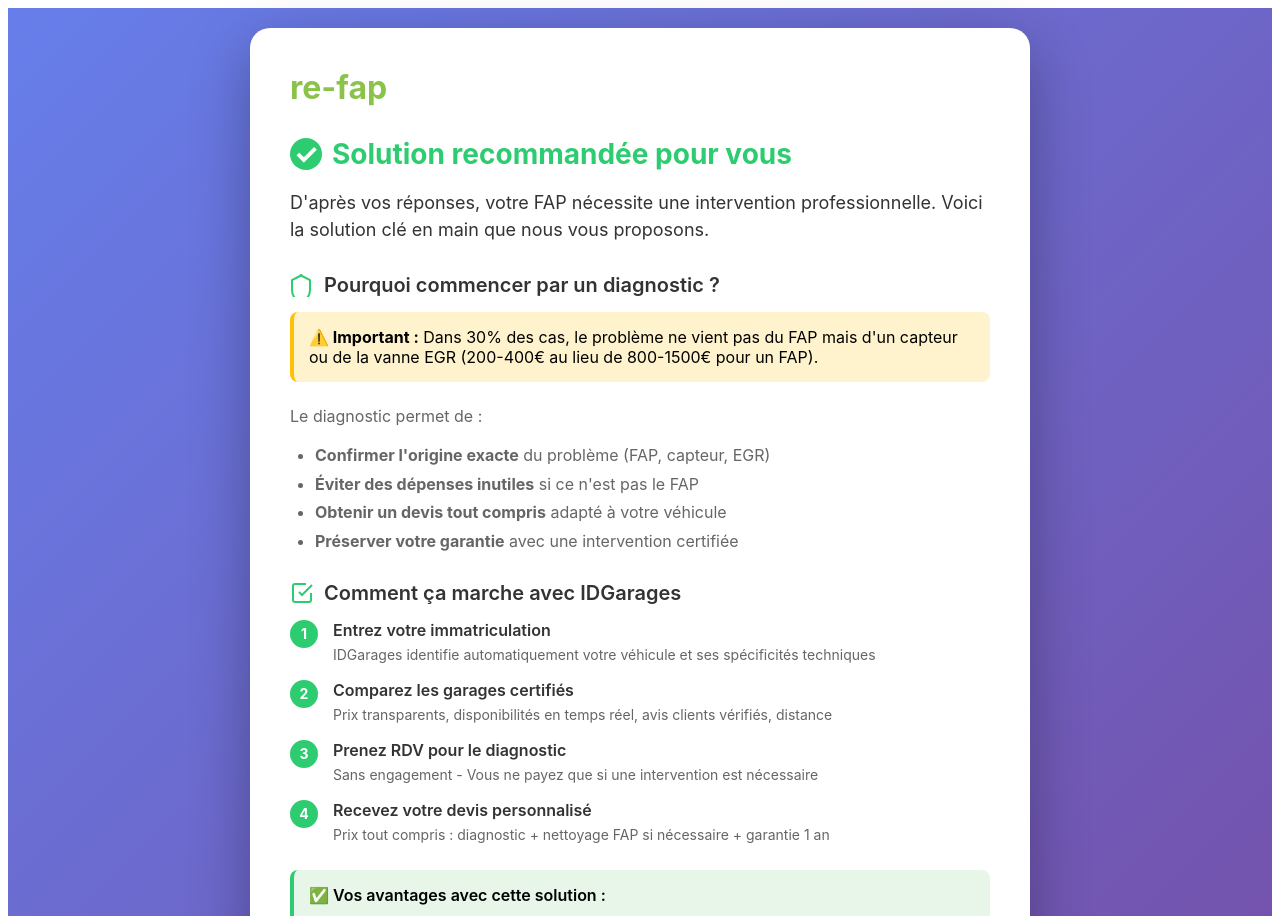
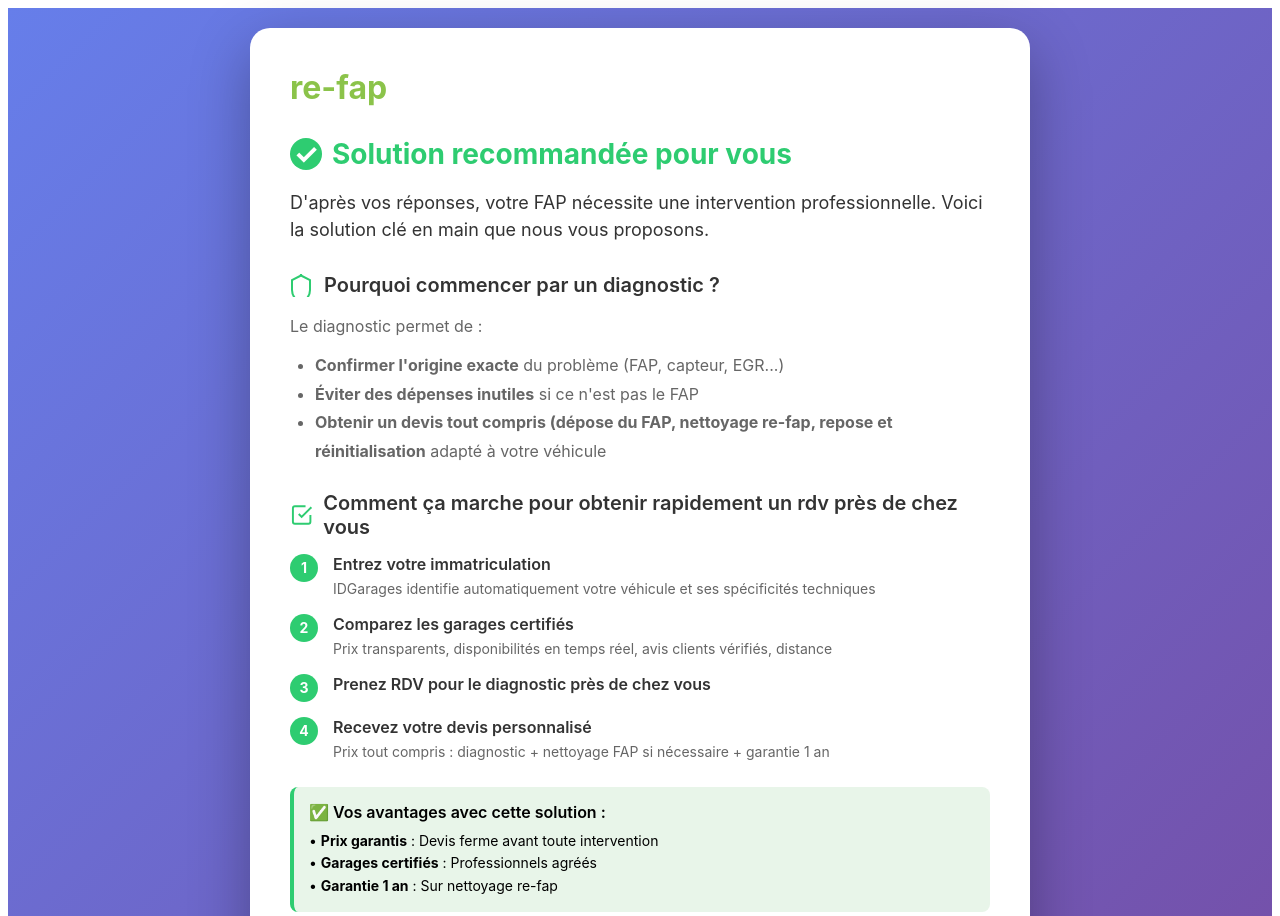
Before and after one commit to REFAP/autoai_re-fap-v2, a Next.js app: page /landing/garage in a window 1280 px wide. Shown: the top 916 px of the page. Built offline with nearby package versions, Linux system fonts and the light colour scheme.

Commit message:
Update garage.js

```diff
--- a/pages/landing/garage.js
+++ b/pages/landing/garage.js
@@ -191,17 +191,12 @@ export default function GarageLanding() {
               Pourquoi commencer par un diagnostic ?
             </h2>
 
-            <div style={styles.warningBox}>
-              <strong>⚠️ Important :</strong> Dans 30% des cas, le problème ne vient pas du FAP mais d'un capteur ou de la vanne EGR (200-400€ au lieu de 800-1500€ pour un FAP).
-            </div>
-
             <div style={{color: '#666', lineHeight: '1.8'}}>
               Le diagnostic permet de :
               <ul style={{marginTop: '10px', paddingLeft: '25px'}}>
-                <li><strong>Confirmer l'origine exacte</strong> du problème (FAP, capteur, EGR)</li>
+                <li><strong>Confirmer l'origine exacte</strong> du problème (FAP, capteur, EGR...)</li>
                 <li><strong>Éviter des dépenses inutiles</strong> si ce n'est pas le FAP</li>
-                <li><strong>Obtenir un devis tout compris</strong> adapté à votre véhicule</li>
-                <li><strong>Préserver votre garantie</strong> avec une intervention certifiée</li>
+                <li><strong>Obtenir un devis tout compris (dépose du FAP, nettoyage re-fap, repose et réinitialisation</strong> adapté à votre véhicule</li>
               </ul>
             </div>
           </div>
@@ -213,7 +208,7 @@ export default function GarageLanding() {
                 <path d="M9 11l3 3L22 4"></path>
                 <path d="M21 12v7a2 2 0 01-2 2H5a2 2 0 01-2-2V5a2 2 0 012-2h11"></path>
               </svg>
-              Comment ça marche avec IDGarages
+              Comment ça marche pour obtenir rapidement un rdv près de chez vous
             </h2>
 
             <div style={styles.step}>
@@ -235,8 +230,7 @@ export default function GarageLanding() {
             <div style={styles.step}>
               <div style={styles.stepNumber}>3</div>
               <div style={styles.stepContent}>
-                <div style={styles.stepTitle}>Prenez RDV pour le diagnostic</div>
-                <div style={styles.stepText}>Sans engagement - Vous ne payez que si une intervention est nécessaire</div>
+                <div style={styles.stepTitle}>Prenez RDV pour le diagnostic près de chez vous</div>
               </div>
             </div>
 
@@ -253,10 +247,9 @@ export default function GarageLanding() {
           <div style={styles.successBox}>
             <div style={{fontWeight: '600', marginBottom: '8px'}}>✅ Vos avantages avec cette solution :</div>
             <div style={{fontSize: '14px', lineHeight: '1.6'}}>
-              • <strong>Sans engagement</strong> : RDV diagnostic gratuit si pas d'intervention<br/>
               • <strong>Prix garantis</strong> : Devis ferme avant toute intervention<br/>
-              • <strong>Garages certifiés</strong> : Professionnels agréés Re-FAP<br/>
-              • <strong>Garantie 1 an</strong> : Sur toutes les interventions
+              • <strong>Garages certifiés</strong> : Professionnels agréés<br/>
+              • <strong>Garantie 1 an</strong> : Sur nettoyage re-fap
             </div>
           </div>
 
```
